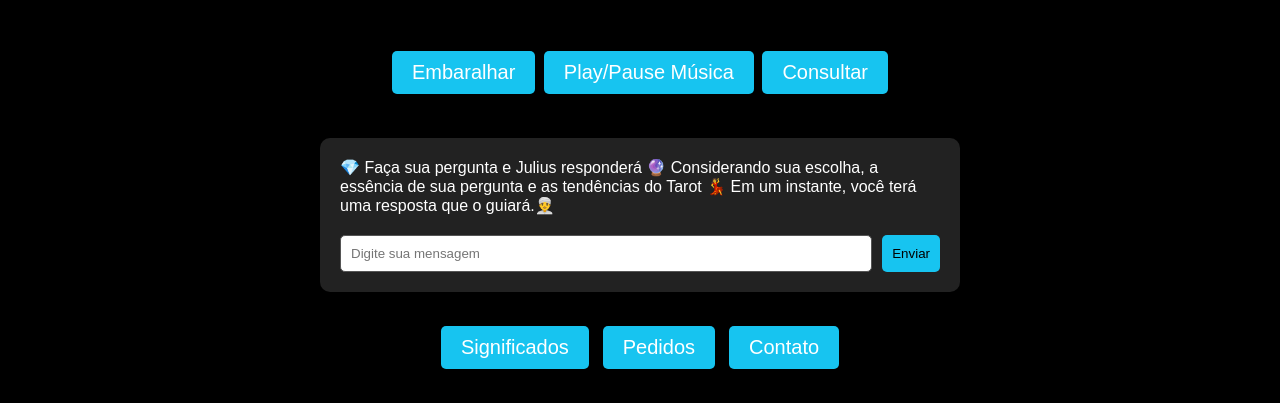
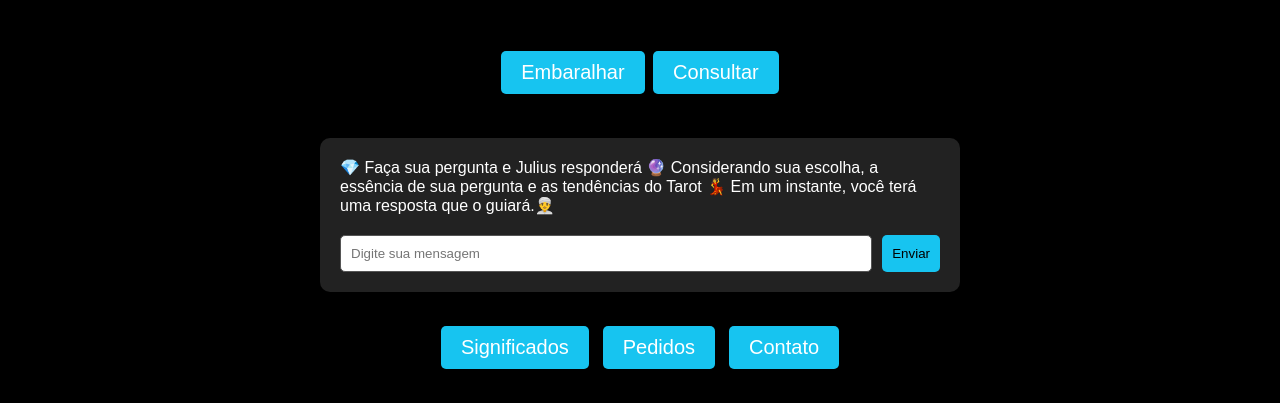
Before and after one commit to AstridNielsen-lab/julius.github.io, a website: page index.html in a window 1280 px wide. Shown: the part 542-945 px from the top of the page. Drawn offline with nearby package versions, Linux system fonts and the light colour scheme.

Commit message:
Update index.html

```diff
--- a/index.html
+++ b/index.html
@@ -173,7 +173,6 @@
 
 <div class="button-container">
     <button onclick="shuffleCards()">Embaralhar</button>
-    <button onclick="toggleAudio()">Play/Pause Música</button>
     <button id="consultarBtn" onclick="window.location.href='mesa.html'">Consultar</button>
 </div>
 
```
